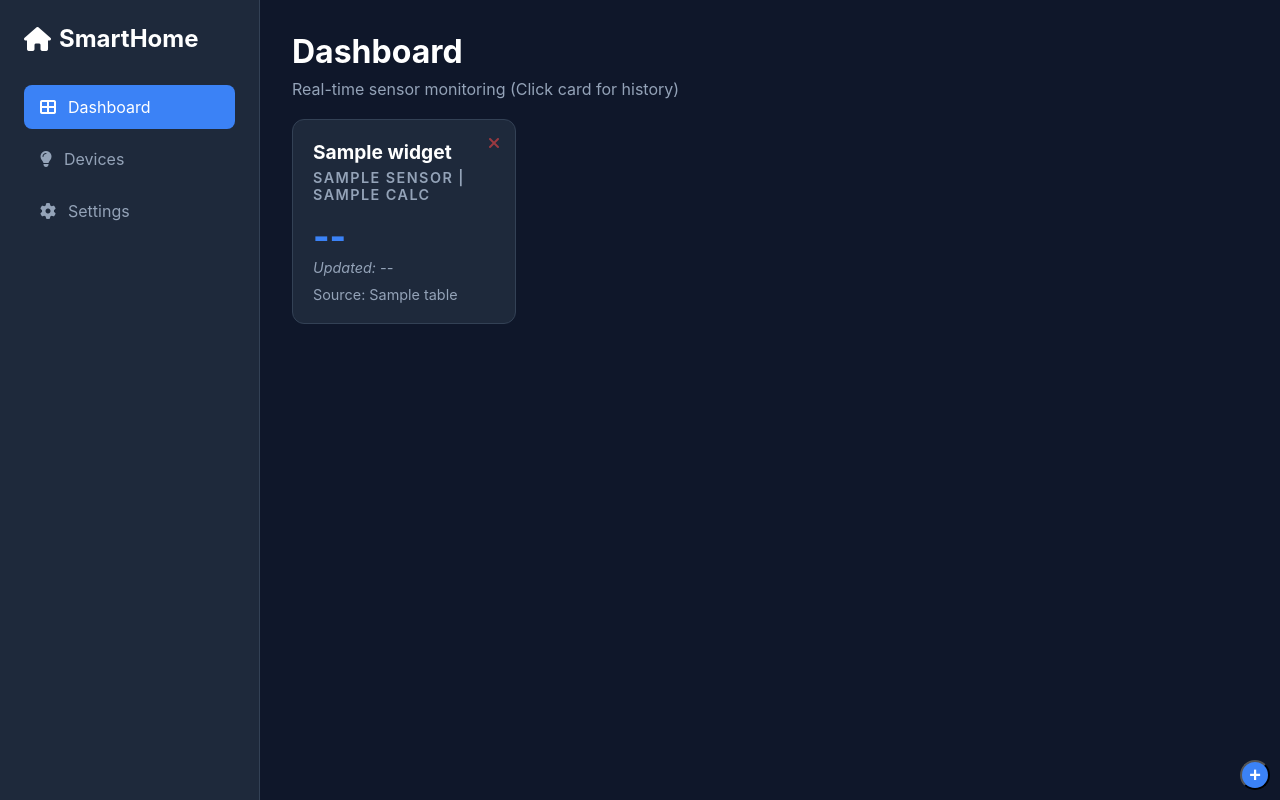
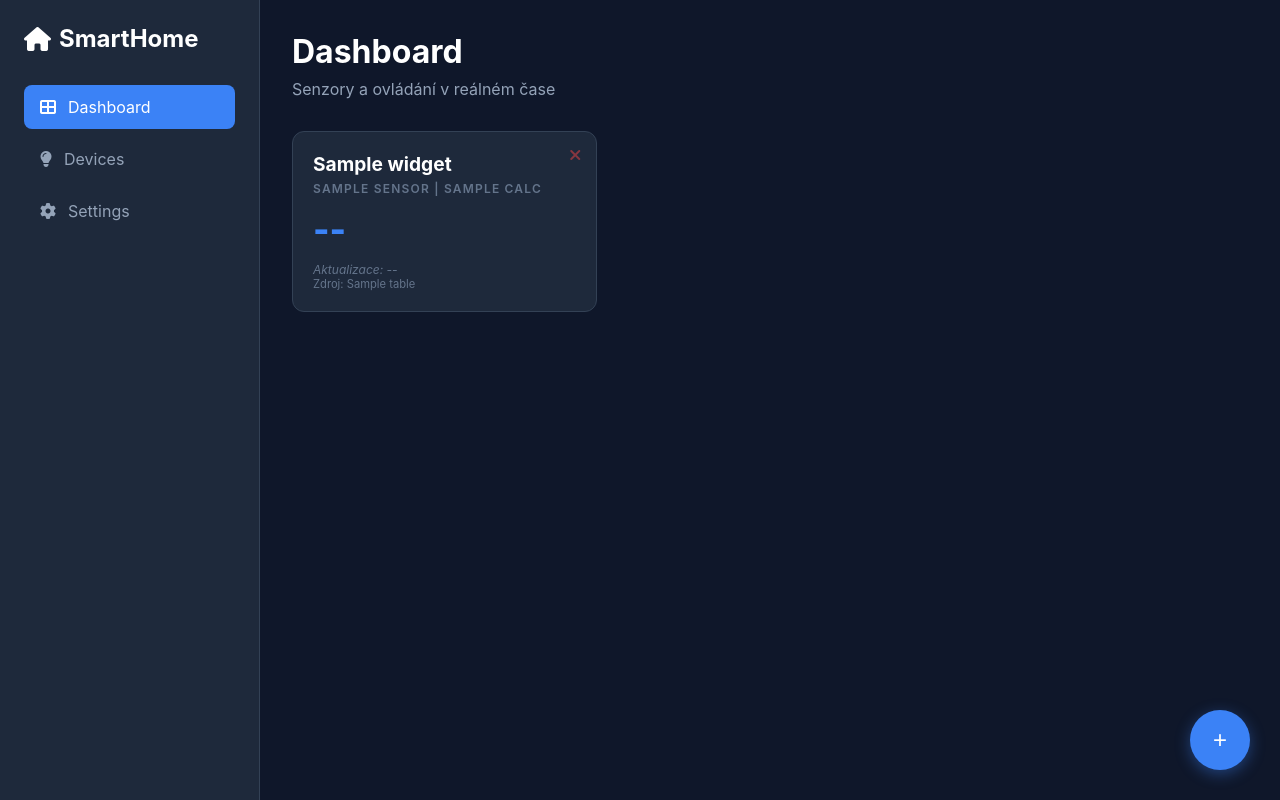
Before and after one commit to Martinos21/HomeApp, a Flask app: template src/templates/dashboard.html in a window 1280 px wide. Run offline with Flask 3, Linux system fonts and the light colour scheme; the template is opened without the code that fills it: most values are stand-ins (such as "Sample title", 1, 10 or a date in 2020); parts of the project's set-up code (start-up, migrations or seed data) failed here and were passed over.

Commit message:
add relay control endpoint to api.py, enhance dashboard interactivity for relays, and localize UI elements

```diff
--- a/src/static/dashboard.css
+++ b/src/static/dashboard.css
@@ -1,4 +1,4 @@
-/* ===== Reset & Base ===== */
+/* ===== Reset & Základní nastavení ===== */
 * {
   margin: 0;
   padding: 0;
@@ -10,9 +10,10 @@ body {
   background: #0f172a;
   color: #e2e8f0;
   display: flex;
+  min-height: 100vh;
 }
 
-/* ===== Sidebar ===== */
+/* ===== Sidebar (Postranní panel) ===== */
 .sidebar {
   position: fixed;
   left: 0;
@@ -23,6 +24,7 @@ body {
   border-right: 1px solid #334155;
   padding: 1.5rem;
   overflow-y: auto;
+  z-index: 100;
 }
 
 .logo {
@@ -35,7 +37,6 @@ body {
   margin-bottom: 2rem;
 }
 
-/* ===== Navigation ===== */
 .nav-item {
   display: flex;
   align-items: center;
@@ -59,10 +60,11 @@ body {
   color: #ffffff;
 }
 
-/* ===== Main Content ===== */
+/* ===== Hlavní obsah ===== */
 .main-content {
   margin-left: 260px;
   padding: 2rem;
+  width: calc(100% - 260px);
 }
 
 .page-title {
@@ -75,42 +77,19 @@ body {
 .page-subtitle {
   color: #94a3b8;
   font-size: 1rem;
+  margin-bottom: 2rem;
 }
 
-/* ===== Responsive ===== */
-@media (max-width: 768px) {
-  .sidebar {
-    width: 100%;
-    position: relative;
-    height: auto;
-  }
-
-  .main-content {
-    margin-left: 0;
-  }
+.section-divider {
+  border: 0;
+  border-top: 1px solid #334155;
+  margin: 40px 0;
 }
 
-.addCardButton {
-  width: 30px;
-  height: 30px;
-  position: absolute;
-  bottom: 10px;
-  right: 10px;
-  background-color: #3b82f6;
-  border-radius: 50%;
-  color: white;
-  font-size: 20px;
-  font-weight: bold;
-  cursor: pointer;
-  display: flex;
-  align-items: center;
-  justify-content: center;
-}
-
+/* ===== Widgety (Senzory) ===== */
 .widget-container {
-  margin-top: 20px;
   display: grid;
-  grid-template-columns: repeat(4, 1fr);
+  grid-template-columns: repeat(auto-fill, minmax(280px, 1fr));
   gap: 20px;
 }
 
@@ -120,140 +99,186 @@ body {
   padding: 20px;
   border-radius: 12px;
   color: #e2e8f0;
-  text-align: center;
-  font-size: 1.1rem;
+  position: relative;
+  transition: transform 0.2s ease, border-color 0.2s ease;
 }
 
-/* ===== Modal ===== */
-.modal {
-  display: none; /* Hidden by default */
-  position: fixed;
-  z-index: 999;
-  inset: 0;
-  background: rgba(15, 23, 42, 0.75); /* Dark semi-transparent overlay matching dashboard */
-
-  align-items: center;
-  justify-content: center;
+.widget:hover {
+  border-color: #3b82f6;
 }
 
-.modal-content {
-  background: #1e293b; /* Matches widget/sidebar background */
-  color: #e2e8f0; /* Text color */
-  padding: 20px;
-  border-radius: 12px; /* Matches widget border-radius */
-  width: 300px;
-  max-width: 90%;
-  display: flex;
-  flex-direction: column;
-  gap: 15px;
-  border: 1px solid #334155; /* Subtle border like sidebar/widgets */
-  box-shadow: 0 4px 20px rgba(0, 0, 0, 0.5); /* Slight shadow for depth */
+.widget-content {
+  cursor: pointer;
 }
 
-.modal-buttons {
-  display: flex;
-  justify-content: flex-end;
-  gap: 10px;
-}
-
-.modal-buttons button {
-  background: #3b82f6; /* Same as active nav or add card button */
+.widget h4 {
+  font-size: 1.2rem;
+  margin-bottom: 5px;
   color: #ffffff;
-  border: none;
-  padding: 8px 16px;
-  border-radius: 8px;
-  cursor: pointer;
-  font-weight: 500;
-  transition: background 0.2s ease;
-}
-
-.modal-buttons button:hover {
-  background: #2563eb; /* Slightly darker blue on hover */
-}
-
-/* ===== Widget Delete Button Styles ===== */
-
-/* 1. Ensure the widget is the positioning context for the delete button */
-.widget {
-  /* ... existing styles ... */
-  background: #1e293b;
-  border: 1px solid #334155;
-  padding: 20px;
-  border-radius: 12px;
-  color: #e2e8f0;
-  text-align: center;
-  font-size: 1.1rem;
-
-  /* ADDED: Crucial for positioning the delete button */
-  position: relative;
-}
-
-/* 2. Style the widget content area */
-.widget-content {
-    /* Ensures the text doesn't flow underneath the delete button */
-    display: block;
-    padding-right: 25px;
-    text-align: left; /* Better alignment for title/type content */
-}
-
-/* 3. Style the delete button itself */
-.delete-widget {
-    position: absolute; /* Position relative to the .widget parent */
-    top: 10px;          /* Adjusted for better spacing */
-    right: 10px;        /* Adjusted for better spacing */
-    background: none;   /* No background to match the dark theme */
-    border: none;       /* No border */
-    color: #ef4444;     /* Tailwind's 'red-500' for a strong delete cue */
-    cursor: pointer;
-    font-size: 1rem;
-    padding: 5px;
-    opacity: 0.6;       /* Subtle presence when not hovered */
-    transition: all 0.2s ease;
-    line-height: 1;     /* Prevents icon movement due to line height */
-}
-
-/* 4. Define the hover state */
-.delete-widget:hover {
-    opacity: 1;             /* Full opacity on hover */
-    color: #f87171;         /* Slightly brighter red on hover */
-    transform: scale(1.1);  /* Subtle visual feedback */
-}
-
-/* Ensure widget h4 and p elements (added in the JS) look good */
-.widget h4 {
-    font-size: 1.2rem;
-    margin-bottom: 5px;
-    color: #ffffff;
-}
-
-.widget p {
-    font-size: 0.9rem;
-    color: #94a3b8;
-}
-
-/* ===== Live Data Display ===== */
-.live-value {
-  display: block;
-  font-size: 2.2rem;
-  font-weight: 800;
-  color: #3b82f6; /* Matching your theme's blue */
-  margin: 12px 0;
-  transition: opacity 0.3s ease;
 }
 
 .widget-meta {
-  font-size: 0.7rem;
+  font-size: 0.75rem;
   color: #64748b;
   text-transform: uppercase;
   letter-spacing: 0.1em;
   font-weight: 600;
 }
 
-/* ===== Form Styling inside Modal ===== */
+.live-value {
+  display: block;
+  font-size: 2.2rem;
+  font-weight: 800;
+  color: #3b82f6;
+  margin: 12px 0;
+}
+
+.last-updated {
+  font-size: 0.75rem;
+  color: #64748b;
+  font-style: italic;
+}
+
+.delete-widget {
+  position: absolute;
+  top: 15px;
+  right: 15px;
+  background: none;
+  border: none;
+  color: #ef4444;
+  cursor: pointer;
+  font-size: 1rem;
+  opacity: 0.5;
+  transition: opacity 0.2s;
+}
+
+.delete-widget:hover {
+  opacity: 1;
+}
+
+/* ===== Relay Control (Ovládání relé) ===== */
+.relay-grid {
+  display: grid;
+  grid-template-columns: repeat(auto-fill, minmax(220px, 1fr));
+  gap: 20px;
+  margin-top: 20px;
+}
+
+.relay-card {
+  background: #1e293b;
+  border: 1px solid #334155;
+  padding: 24px;
+  border-radius: 12px;
+  text-align: center;
+  transition: all 0.2s ease;
+}
+
+.relay-card:hover {
+  border-color: #3b82f6;
+  box-shadow: 0 4px 12px rgba(0, 0, 0, 0.3);
+}
+
+.relay-title {
+  font-weight: 600;
+  font-size: 1.1rem;
+  margin-bottom: 1.2rem;
+  display: block;
+  color: #f8fafc;
+}
+
+.relay-title i {
+  margin-right: 8px;
+  color: #3b82f6;
+}
+
+.btn-group {
+  display: flex;
+  flex-direction: column;
+  gap: 12px;
+}
+
+.btn-relay {
+  border: none;
+  padding: 12px;
+  border-radius: 8px;
+  cursor: pointer;
+  font-weight: 700;
+  text-transform: uppercase;
+  letter-spacing: 0.05em;
+  color: white;
+  transition: all 0.2s ease;
+}
+
+.btn-on { background: #10b981; }
+.btn-on:hover { background: #059669; }
+
+.btn-off { background: #ef4444; }
+.btn-off:hover { background: #dc2626; }
+
+.btn-relay:active { transform: scale(0.96); }
+
+.relay-status {
+  margin-top: 15px;
+  font-size: 0.75rem;
+  color: #64748b;
+  min-height: 1.2em;
+}
+
+/* ===== Tlačítka a Modály ===== */
+.addCardButton {
+  position: fixed;
+  bottom: 30px;
+  right: 30px;
+  width: 60px;
+  height: 60px;
+  background-color: #3b82f6;
+  border-radius: 50%;
+  color: white;
+  font-size: 24px;
+  border: none;
+  cursor: pointer;
+  display: flex;
+  align-items: center;
+  justify-content: center;
+  box-shadow: 0 4px 15px rgba(59, 130, 246, 0.4);
+  transition: transform 0.2s;
+  z-index: 99;
+}
+
+.addCardButton:hover { transform: scale(1.1); }
+
+.modal {
+  display: none;
+  position: fixed;
+  z-index: 1000;
+  inset: 0;
+  background: rgba(15, 23, 42, 0.85);
+  align-items: center;
+  justify-content: center;
+}
+
+.modal-content {
+  background: #1e293b;
+  color: #e2e8f0;
+  padding: 2rem;
+  border-radius: 12px;
+  width: 100%;
+  max-width: 500px;
+  border: 1px solid #334155;
+  box-shadow: 0 10px 25px rgba(0, 0, 0, 0.5);
+}
+
+.graph-modal-content {
+  max-width: 850px;
+}
+
+/* Formuláře v modálu */
 .modal-content label {
-  font-size: 0.8rem;
+  display: block;
+  font-size: 0.85rem;
   color: #94a3b8;
-  margin-top: 5px;
+  margin-bottom: 6px;
+  margin-top: 15px;
 }
 
 .modal-content select,
@@ -261,10 +286,10 @@ body {
   background: #0f172a;
   border: 1px solid #334155;
   color: #e2e8f0;
-  padding: 10px;
+  padding: 12px;
   border-radius: 8px;
   width: 100%;
-  font-family: inherit;
+  font-size: 1rem;
 }
 
 .modal-content select:focus,
@@ -273,10 +298,41 @@ body {
   border-color: #3b82f6;
 }
 
-.last-updated {
-    font-size: 0.75rem;
-    color: #64748b;
-    margin-top: -10px;
-    margin-bottom: 10px;
-    font-style: italic;
+.modal-buttons {
+  display: flex;
+  justify-content: flex-end;
+  gap: 15px;
+  margin-top: 25px;
 }
+
+.modal-buttons button {
+  background: #3b82f6;
+  color: #ffffff;
+  border: none;
+  padding: 10px 20px;
+  border-radius: 8px;
+  cursor: pointer;
+  font-weight: 600;
+}
+
+.modal-buttons button#createBtn:hover { background: #2563eb; }
+
+/* ===== Responzivita ===== */
+@media (max-width: 1024px) {
+  .sidebar { width: 80px; padding: 1rem; }
+  .logo span, .nav-item span { display: none; }
+  .main-content { margin-left: 80px; width: calc(100% - 80px); }
+}
+
+@media (max-width: 768px) {
+  body { flex-direction: column; }
+  .sidebar {
+    position: relative;
+    width: 100%;
+    height: auto;
+    border-right: none;
+    border-bottom: 1px solid #334155;
+  }
+  .main-content { margin-left: 0; width: 100%; padding: 1.5rem; }
+  .widget-container { grid-template-columns: 1fr; }
+}
--- a/src/templates/dashboard.html
+++ b/src/templates/dashboard.html
@@ -1,5 +1,5 @@
 <!DOCTYPE html>
-<html lang="en">
+<html lang="cs">
 <head>
   <meta charset="UTF-8">
   <meta name="viewport" content="width=device-width, initial-scale=1.0">
@@ -7,17 +7,9 @@
   <link rel="stylesheet" href="{{ url_for('static', filename='dashboard.css') }}">
   <link rel="stylesheet" href="https://cdnjs.cloudflare.com/ajax/libs/font-awesome/6.4.0/css/all.min.css">
   <script src="https://cdn.jsdelivr.net/npm/chart.js"></script>
-  <style>
-    /* Added some quick styles for the new overlay interaction */
-    .widget-content { cursor: pointer; transition: transform 0.2s; }
-    .widget-content:hover { transform: translateY(-2px); }
-    .modal { display: none; position: fixed; z-index: 1000; left: 0; top: 0; width: 100%; height: 100%; background: rgba(0,0,0,0.7); align-items: center; justify-content: center; }
-    .modal-content { background: #1e293b; padding: 2rem; border-radius: 12px; width: 90%; max-width: 500px; color: white; }
-    .graph-modal-content { max-width: 800px; width: 85%; }
-    canvas { width: 100% !important; }
-  </style>
 </head>
 <body>
+
   <div class="sidebar">
     <h1 class="logo"><i class="fas fa-home"></i> SmartHome</h1>
     <nav>
@@ -29,22 +21,39 @@
 
   <div class="main-content">
     <h2 class="page-title">Dashboard</h2>
-    <p class="page-subtitle">Real-time sensor monitoring (Click card for history)</p>
+    <p class="page-subtitle">Senzory a ovládání v reálném čase</p>
 
     <div class="widget-container" id="widgetContainer">
       {% for w in widgets %}
+        {% if w.sensor == 'Relay' %}
+          <div class="widget" id="container-{{ w.id }}">
+            <div class="widget-content">
+              <h4>{{ w.title }}</h4>
+              <p class="widget-meta">AKTIVNÍ PRVEK | RELÉ #{{ w.calc }}</p>
+              <div class="btn-group" style="margin-top: 15px;">
+                <button class="btn-relay btn-on" onclick="sendRelayControl('{{ w.calc }}', 'ON', '{{ w.id }}')">Zapnout</button>
+                <button class="btn-relay btn-off" onclick="sendRelayControl('{{ w.calc }}', 'OFF', '{{ w.id }}')">Vypnout</button>
+              </div>
+              <div id="relay-status-{{ w.id }}" class="relay-status">Připraveno</div>
+            </div>
+            <button class="delete-widget" data-widget-id="{{ w.id }}">
+              <i class="fas fa-times"></i>
+            </button>
+          </div>
+        {% else %}
           <div class="widget" id="container-{{ w.id }}">
             <div class="widget-content" onclick="showGraphOverlay('{{ w.id }}', '{{ w.title }}')">
               <h4>{{ w.title }}</h4>
               <p class="widget-meta">{{ w.sensor }} | {{ w.calc|upper }}</p>
               <span class="live-value" data-id="{{ w.id }}">--</span>
-            <p class="last-updated" data-time-id="{{ w.id }}">Updated: --</p>
-            <p>Source: {{ w.table }}</p>
+              <p class="last-updated" data-time-id="{{ w.id }}">Aktualizace: --</p>
+              <p style="font-size: 0.7rem; color: #64748b;">Zdroj: {{ w.table }}</p>
             </div>
             <button class="delete-widget" data-widget-id="{{ w.id }}">
               <i class="fas fa-times"></i>
             </button>
           </div>
+        {% endif %}
       {% endfor %}
     </div>
   </div>
@@ -53,104 +62,165 @@
 
   <div class="modal" id="widgetModal">
     <div class="modal-content">
-      <h3>Create New Widget</h3>
+      <h3>Přidat nový prvek</h3>
 
-      <label>Widget Title</label>
-      <input type="text" id="widgetTitle" placeholder="e.g. Living Room" />
+      <label>Název widgetu</label>
+      <input type="text" id="widgetTitle" placeholder="Např. Světlo obývák" />
 
-      <label>Location (Table)</label>
+      <label>Místnost (Tabulka v DB)</label>
       <select id="widgetType">
         {% for table in db_tables %}
           <option value="{{ table }}">{{ table|capitalize }}</option>
         {% endfor %}
       </select>
 
-      <label>Sensor Type</label>
-      <select id="sensorType">
-        <option value="Temp">Temperature</option>
-        <option value="Hum">Humidity</option>
-        <option value="Press">CO2 / Pressure</option>
+      <label>Typ prvku</label>
+      <select id="sensorType" onchange="toggleRelayView()">
+        <option value="Temp">Teplota</option>
+        <option value="Hum">Vlhkost</option>
+        <option value="Press">CO2 / Tlak</option>
+        <option value="Relay">Ovládání Relé (Switch)</option>
       </select>
 
-      <label>Calculation</label>
+      <label id="calcLabel">Výpočet / ID Relé</label>
       <select id="widgetCalc">
-        <option value="last">Current Value</option>
-        <option value="avg">Average</option>
-        <option value="min">Minimum</option>
-        <option value="max">Maximum</option>
+        <option value="last">Aktuální hodnota (nebo Relé 1)</option>
+        <option value="avg">Průměr (nebo Relé 2)</option>
+        <option value="min">Minimum (nebo Relé 3)</option>
+        <option value="max">Maximum (nebo Relé 4)</option>
+        <option value="5">Relé 5</option>
+        <option value="6">Relé 6</option>
       </select>
 
       <div class="modal-buttons">
-        <button id="cancelBtn" style="background: transparent; color: #94a3b8;">Cancel</button>
-        <button id="createBtn">Create</button>
+        <button id="cancelBtn" style="background: transparent; color: #94a3b8;">Zrušit</button>
+        <button id="createBtn">Vytvořit</button>
       </div>
     </div>
   </div>
 
   <div class="modal" id="graphOverlay">
     <div class="modal-content graph-modal-content">
-      <h3 id="overlayTitle">Sensor History</h3>
+      <h3 id="overlayTitle">Historie senzoru</h3>
       <div style="height: 350px; margin: 20px 0;">
         <canvas id="overlayChart"></canvas>
       </div>
       <div class="modal-buttons">
-        <button id="closeOverlayBtn">Close</button>
+        <button id="closeOverlayBtn">Zavřít</button>
       </div>
     </div>
   </div>
 
 <script>
-const container = document.getElementById('widgetContainer');
+/**
+ * KONFIGURACE A API
+ */
+const API_URL = `http://${window.location.hostname}:8070`;
+
+// Funkce pro ovládání relé přes port 8070
+async function sendRelayControl(relayNum, action, widgetId) {
+  // Převod textových hodnot na čísla (pokud někdo vybral avg/min/max)
+  const map = { 'last': 1, 'avg': 2, 'min': 3, 'max': 4, '5': 5, '6': 6 };
+  const realNum = map[relayNum] || relayNum;
+
+  const statusEl = document.getElementById(`relay-status-${widgetId}`);
+  statusEl.innerText = "Odesílám...";
+
+  try {
+    const res = await fetch(`${API_URL}/relay/${realNum}/${action}`, { method: 'POST' });
+    if (res.ok) {
+      statusEl.innerText = `Stav: ${action}`;
+      statusEl.style.color = action === 'ON' ? '#10b981' : '#ef4444';
+    }
+  } catch (err) {
+    statusEl.innerText = "API Offline";
+    statusEl.style.color = "#ef4444";
+  }
+}
+
+/**
+ * LOGIKA WIDGETŮ
+ */
 const widgetModal = document.getElementById('widgetModal');
 const graphOverlay = document.getElementById('graphOverlay');
 const addBtn = document.querySelector('.addCardButton');
-const overlayChartCanvas = document.getElementById('overlayChart');
 
+// Změna popisků v modálu při výběru Relé
+function toggleRelayView() {
+    const type = document.getElementById('sensorType').value;
+    const label = document.getElementById('calcLabel');
+    label.innerText = (type === 'Relay') ? "Číslo Relé (1-6)" : "Způsob výpočtu";
+}
+
+addBtn.onclick = () => { widgetModal.style.display = 'flex'; };
+document.getElementById('cancelBtn').onclick = () => { widgetModal.style.display = 'none'; };
+document.getElementById('closeOverlayBtn').onclick = () => { graphOverlay.style.display = 'none'; };
+
+// Vytvoření widgetu
+document.getElementById('createBtn').onclick = () => {
+  const payload = {
+    title: document.getElementById('widgetTitle').value,
+    type: document.getElementById('widgetType').value,
+    sensor: document.getElementById('sensorType').value,
+    calc: document.getElementById('widgetCalc').value
+  };
+
+  fetch('/add_widget', {
+    method: 'POST',
+    headers: { 'Content-Type': 'application/json' },
+    body: JSON.stringify(payload)
+  }).then(res => res.json()).then(data => {
+    if (data.success) location.reload();
+  });
+};
+
+// Mazání widgetu
+document.querySelectorAll('.delete-widget').forEach(btn => {
+  btn.onclick = (e) => {
+    e.stopPropagation();
+    const id = btn.dataset.widgetId;
+    fetch('/delete_widget', {
+      method: 'POST',
+      headers: { 'Content-Type': 'application/json' },
+      body: JSON.stringify({ id: id })
+    }).then(() => document.getElementById(`container-${id}`).remove());
+  };
+});
+
+/**
+ * DATA A GRAFY
+ */
 let globalOverlayChart = null;
 
-/**
- * 1. UTILITY FUNCTIONS
- */
 function getTimeAgo(dateString) {
-  if (!dateString || dateString === "None") return "Never";
+  if (!dateString || dateString === "None") return "Nikdy";
   const past = new Date(dateString.replace(/-/g, "/"));
   const now = new Date();
   const seconds = Math.floor((now - past) / 1000);
-  if (seconds < 60) return "Just now";
+  if (seconds < 60) return "Před chvílí";
   if (seconds < 3600) return Math.floor(seconds / 60) + "m ago";
   if (seconds < 86400) return Math.floor(seconds / 3600) + "h ago";
   return Math.floor(seconds / 86400) + "d ago";
 }
 
-/**
- * 2. MODAL & OVERLAY LOGIC
- */
-addBtn.onclick = () => { widgetModal.style.display = 'flex'; };
-document.getElementById('cancelBtn').onclick = () => { widgetModal.style.display = 'none'; };
-document.getElementById('closeOverlayBtn').onclick = () => { graphOverlay.style.display = 'none'; };
-
 function showGraphOverlay(widgetId, title) {
   fetch(`/api/widget_history/${widgetId}`)
     .then(res => res.json())
     .then(data => {
-      document.getElementById('overlayTitle').innerText = `${title} - History (Last 20)`;
+      document.getElementById('overlayTitle').innerText = `${title} - Historie`;
       graphOverlay.style.display = 'flex';
-
       if (globalOverlayChart) globalOverlayChart.destroy();
-
-      globalOverlayChart = new Chart(overlayChartCanvas.getContext('2d'), {
+      globalOverlayChart = new Chart(document.getElementById('overlayChart').getContext('2d'), {
         type: 'line',
         data: {
           labels: data.labels,
           datasets: [{
-            label: 'Value',
+            label: 'Hodnota',
             data: data.values,
             borderColor: '#3b82f6',
             backgroundColor: 'rgba(59, 130, 246, 0.1)',
             fill: true,
-            tension: 0.4,
-            pointRadius: 4,
-            pointBackgroundColor: '#3b82f6'
+            tension: 0.4
           }]
         },
         options: {
@@ -159,105 +229,38 @@ function showGraphOverlay(widgetId, title) {
           scales: {
             y: { grid: { color: '#334155' }, ticks: { color: '#94a3b8' } },
             x: { grid: { display: false }, ticks: { color: '#94a3b8' } }
-          },
-          plugins: { legend: { display: false } }
+          }
         }
       });
     });
 }
 
-/**
- * 3. DATA REFRESH
- */
 function refreshWidget(widgetId) {
   fetch(`/api/widget_data/${widgetId}`)
     .then(res => res.json())
     .then(data => {
       const valEl = document.querySelector(`.live-value[data-id="${widgetId}"]`);
       const timeEl = document.querySelector(`.last-updated[data-time-id="${widgetId}"]`);
-
       if (valEl) valEl.innerText = data.value;
       if (timeEl && data.timestamp) {
         timeEl.setAttribute('data-raw-time', data.timestamp);
-        timeEl.innerText = `Updated: ${getTimeAgo(data.timestamp)}`;
+        timeEl.innerText = `Aktualizace: ${getTimeAgo(data.timestamp)}`;
       }
-    })
-    .catch(err => console.error("Error updating widget:", err));
+    });
 }
 
-/**
- * 4. WIDGET ACTIONS (CREATE / DELETE)
- */
-function setupDeleteListener(btn) {
-  btn.onclick = (e) => {
-    e.stopPropagation(); // Prevent opening the graph when deleting
-    const id = btn.dataset.widgetId;
-    fetch('/delete_widget', {
-      method: 'POST',
-      headers: { 'Content-Type': 'application/json' },
-      body: JSON.stringify({ id: id })
-    }).then(() => document.getElementById(`container-${id}`).remove());
-  };
-}
-
-document.getElementById('createBtn').onclick = () => {
-  const payload = {
-    title: document.getElementById('widgetTitle').value,
-    type: document.getElementById('widgetType').value,
-    sensor: document.getElementById('sensorType').value,
-    calc: document.getElementById('widgetCalc').value
-  };
-
-  if (!payload.title) return alert("Title is required");
-
-  fetch('/add_widget', {
-    method: 'POST',
-    headers: { 'Content-Type': 'application/json' },
-    body: JSON.stringify(payload)
-  })
-  .then(res => res.json())
-  .then(data => {
-    if (data.success) {
-      const div = document.createElement('div');
-      div.className = 'widget';
-      div.id = `container-${data.id}`;
-      div.innerHTML = `
-        <div class="widget-content" onclick="showGraphOverlay('${data.id}', '${payload.title}')">
-          <h4>${payload.title}</h4>
-          <p class="widget-meta">${payload.sensor} | ${payload.calc.toUpperCase()}</p>
-          <span class="live-value" data-id="${data.id}">--</span>
-          <p class="last-updated" data-time-id="${data.id}">Updated: --</p>
-          <p>Source: ${payload.type}</p>
-        </div>
-        <button class="delete-widget" data-widget-id="${data.id}"><i class="fas fa-times"></i></button>
-      `;
-      container.appendChild(div);
-      setupDeleteListener(div.querySelector('.delete-widget'));
-      refreshWidget(data.id);
-      widgetModal.style.display = 'none';
-    }
-  });
-};
-
-/**
- * 5. INITIALIZATION
- */
-document.querySelectorAll('.delete-widget').forEach(setupDeleteListener);
-
-// Initial Load & Timers
+// Auto-refresh senzorů
 const runAutoRefresh = () => {
   document.querySelectorAll('.live-value').forEach(el => refreshWidget(el.dataset.id));
 };
-
 runAutoRefresh();
-setInterval(runAutoRefresh, 300000); // DB Refresh every 5m
-
+setInterval(runAutoRefresh, 300000); // 5 minut
 setInterval(() => {
   document.querySelectorAll('.last-updated').forEach(el => {
     const raw = el.getAttribute('data-raw-time');
-    if (raw) el.innerText = `Updated: ${getTimeAgo(raw)}`;
+    if (raw) el.innerText = `Aktualizace: ${getTimeAgo(raw)}`;
   });
-}, 30000); // UI "Time Ago" update every 30s
+}, 30000); // 30 sekund
 </script>
 </body>
 </html>
```
Also changed, not shown: api/api.py (+11 -8 lines). Lines whose indentation alone changed are shown as unchanged.
